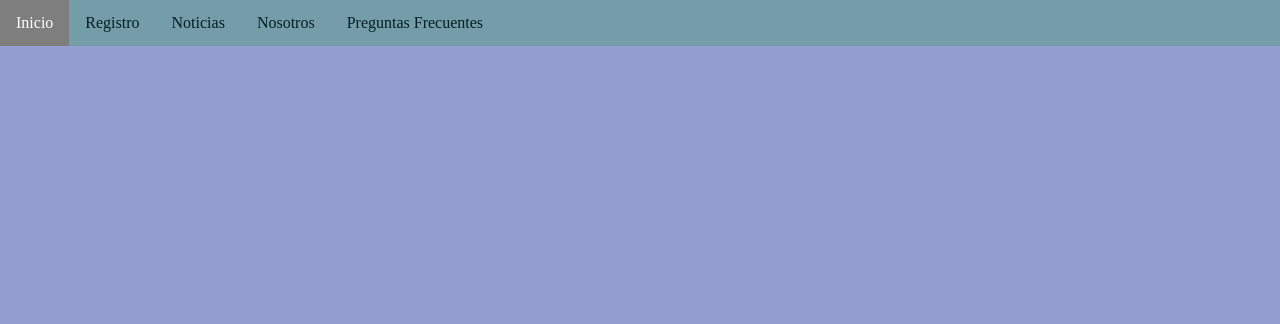
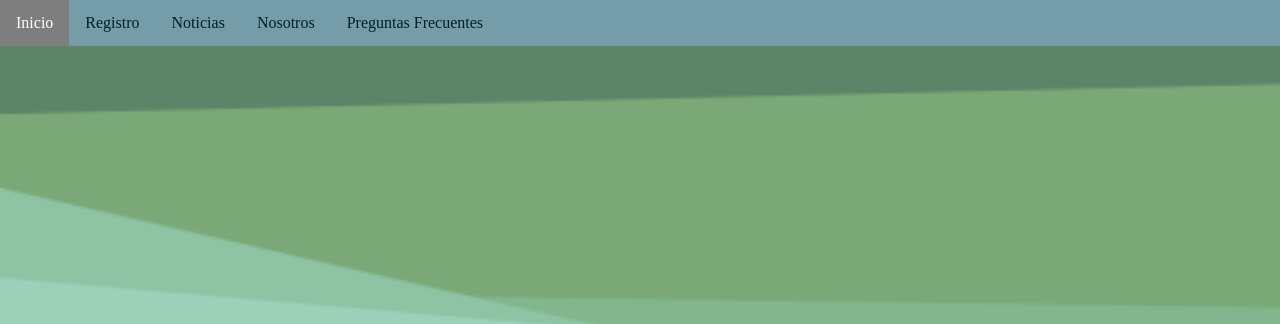
Before and after one commit to LorenzatiMartin/PF-Lorenzati, a website: page index.html in a window 1280 px wide. Shown: the top 324 px of the page. Drawn offline with Linux system fonts and the light colour scheme; a web font is replaced by a local one.

Commit message:
correccion de imagen

```diff
--- a/scss/_principal.scss
+++ b/scss/_principal.scss
@@ -2,7 +2,7 @@
   background-color: $bg-color-uno;
 }
 .hero {
-   background-image: url(../img/Inicio/imagendefondo1.png);
+   background-image: url(../img/Inicio/imageninicio1.png);
    background-size: cover;
    background-position: center;
    height: 650px;
```
Also changed, not shown: css/style.css, img/Inicio/imageninicio1.png (added).
